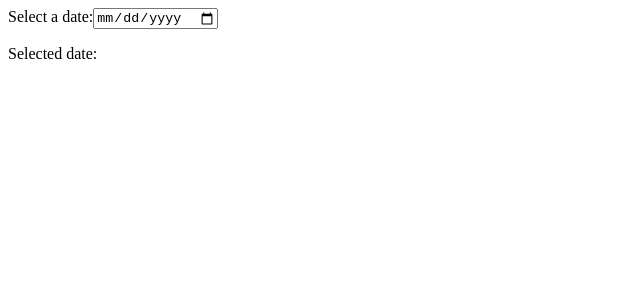
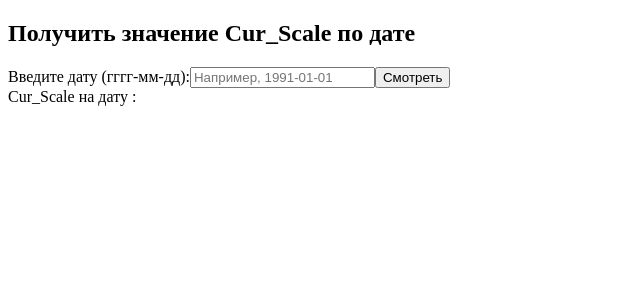
Before and after one commit to stealdeff/react-test, a React (Create React App) app: page /CurrencyRatesByDate in a window 1280 px wide. Shown: the top 300 px of the page, without its empty margins (0-640 px from the left). Built offline with nearby package versions, Linux system fonts and the light colour scheme.

Commit message:
CurScale гггг.мм.дд

```diff
--- a/src/App.js
+++ b/src/App.js
@@ -1,13 +1,14 @@
 
 import './App.css';
 import React from 'react';
-import SimpleCounter  from './components/CurrencyRatesByDate';
 import DateInput from './components/CurrencyRatesByDate'
+import CurScaleComponent from './components/CurrencyRatesByDate'
 function App() {
   return (
     <>
       <SimpleCounter/>
       <DateInput/>
+      <CurScaleComponent/>
       </>
 
 )
--- a/src/components/CurrencyRatesByDate.jsx
+++ b/src/components/CurrencyRatesByDate.jsx
@@ -33,8 +33,38 @@ export const DateInput=() => {
       </div>
     );
   }
+  export const  CurScaleComponent=()=> {
+    const [dateInput, setDateInput] = useState('');
+    const [curScale, setCurScale] = useState('');
+
+    const getCurScale = () => {
+        fetch('https://api.nbrb.by/exrates/currencies')
+            .then(response => response.json())
+            .then(data => {
+                const curScaleValue = data.find(item => item.Cur_DateStart.includes(dateInput))?.Cur_Scale;
+                setCurScale(curScaleValue || 'Нет данных');
+            })
+            .catch(error => console.error('Ошибка при получении данных:', error));
+    };
+
+    return (
+        <div className="container">
+            <h2>Получить значение Cur_Scale по дате</h2>
+            <label htmlFor="date">Введите дату (гггг-мм-дд):</label>
+            <input
+                type="text"
+                id="date"
+                placeholder="Например, 1991-01-01"
+                value={dateInput}
+                onChange={(e) => setDateInput(e.target.value)}
+            />
+            <button onClick={getCurScale}>Смотреть</button>
+            <div id="result">Cur_Scale на дату {dateInput}: {curScale}</div>
+        </div>
+    );
+}
 
 
 
 
-export default  DateInput;
+export default CurScaleComponent;
--- a/src/index.js
+++ b/src/index.js
@@ -3,10 +3,11 @@ import ReactDOM from 'react-dom/client';
 // import App from './App';
 
 import {DateInput} from './components/CurrencyRatesByDate'
-
+import CurScaleComponent from './components/CurrencyRatesByDate'
 const root = ReactDOM.createRoot(document.getElementById('root'));
 
 root.render(<DateInput/>)
+root.render(<CurScaleComponent/>)
 
 
 // const ul1=(
```
